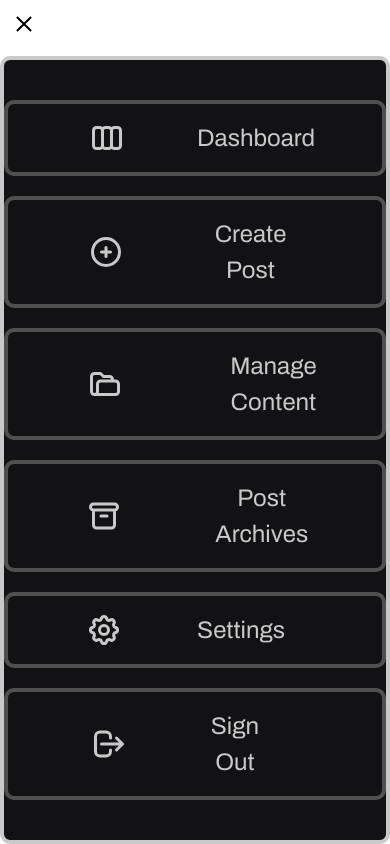
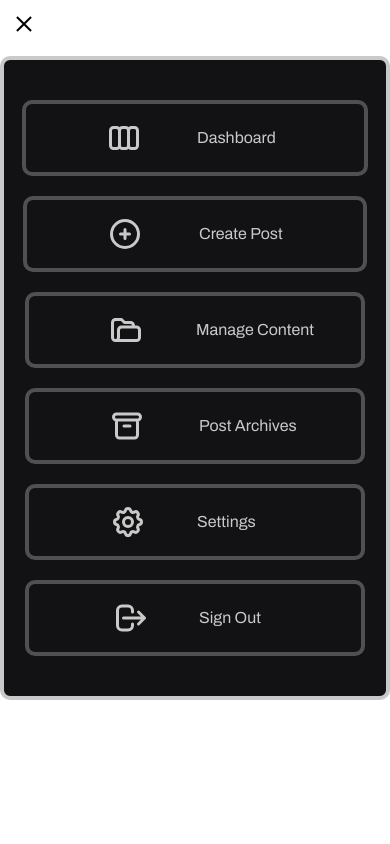
Before and after one commit to judgemongcal/se-becarios-cms, a React (Vite) app in the folder becarios-admin/: page / in a window 390 px wide. Both pictures are taken after a click on the button 24 px from the left and 24 px from the top of the page. Built offline with nearby package versions, Linux system fonts and the light colour scheme; some icons are missing.

Commit message:
added responsive styling for NavBarMobile

```diff
--- a/becarios-admin/src/App.jsx
+++ b/becarios-admin/src/App.jsx
@@ -22,6 +22,7 @@ function App() {
     // <NavBar />
     <>
       <NavBarMobile />
+      {/* <NavBar /> */}
       <Login />
     </>
   );
--- a/becarios-admin/src/components/global/NavBarMobile.jsx
+++ b/becarios-admin/src/components/global/NavBarMobile.jsx
@@ -29,7 +29,7 @@ function NavBarMobile() {
           animate={{ opacity: 1 }}
           exit={{ opacity: 0 }}
           transition={{ duration: 0.2 }}
-          className="shadow-4xl bg-brand-black rounded-10 fixed left-0 right-0 top-[3.5rem] flex flex-col items-center gap-5 border-4 border-b-white/20 py-10 pt-10 text-[#c9c9c9]"
+          className="shadow-4xl bg-brand-black rounded-10 fixed left-0 right-0 top-[3.5rem] flex flex-col items-center gap-5 border-4 border-b-white/20 py-10 pt-10 text-[1rem] text-[#c9c9c9] md:text-[1.25rem]"
         >
           <motion.button
             initial={{ scale: 0, opacity: 0 }}
@@ -40,10 +40,10 @@ function NavBarMobile() {
               damping: 20,
               delay: 0.1 + 1 / 10,
             }}
-            className="dashboard hover:fill-brand-yellow hover:text-brand-yellow hover:border-brand-yellow border-brand-gray rounded-10 grid grid-cols-2 items-center gap-5 border-4 px-[5.55rem] py-4"
+            className="dashboard hover:fill-brand-yellow hover:text-brand-yellow hover:border-brand-yellow border-brand-gray rounded-10 grid grid-cols-2 items-center gap-5 border-4 px-[5.5rem] py-4"
           >
             <HiOutlineViewBoards className=" -ml-2 h-auto w-[36px]" />
-            <p className="-ml-2 text-[1.5rem]">Dashboard</p>
+            <p className="-ml-2 ">Dashboard</p>
           </motion.button>
           <motion.button
             initial={{ scale: 0, opacity: 0 }}
@@ -54,10 +54,10 @@ function NavBarMobile() {
               damping: 20,
               delay: 0.2 + 1 / 10,
             }}
-            className="create-post  hover:fill-brand-yellow hover:text-brand-yellow hover:border-brand-yellow border-brand-gray rounded-10 grid grid-cols-2 items-center gap-2 border-4 px-20 py-4"
+            className="create-post  hover:fill-brand-yellow hover:text-brand-yellow hover:border-brand-yellow border-brand-gray rounded-10 grid grid-cols-2 items-center gap-2 border-4 px-[5rem] py-4"
           >
             <HiOutlinePlusCircle className=" h-auto w-[36px]" />
-            <p className="text-[1.5rem]">Create Post</p>
+            <p className=" ">Create Post</p>
           </motion.button>
           <motion.button
             initial={{ scale: 0, opacity: 0 }}
@@ -68,10 +68,10 @@ function NavBarMobile() {
               damping: 20,
               delay: 0.3 + 1 / 10,
             }}
-            className="manage-content hover:text-brand-yellow hover:border-brand-yellow border-brand-gray rounded-10 grid grid-cols-2 items-center gap-0.5 border-4 px-[1.95rem] py-4"
+            className="manage-content hover:text-brand-yellow hover:border-brand-yellow border-brand-gray rounded-10 grid grid-cols-2 items-center gap-0.5 border-4 px-[2.95rem] py-4 md:px-[2.6rem]"
           >
-            <HiOutlineFolderOpen className="ml-12 h-auto w-[36px]" />
-            <p className="text-[1.5rem]">Manage Content</p>
+            <HiOutlineFolderOpen className="ml-8 h-auto w-[36px] md:ml-10" />
+            <p className="">Manage Content</p>
           </motion.button>
           <motion.button
             initial={{ scale: 0, opacity: 0 }}
@@ -82,10 +82,10 @@ function NavBarMobile() {
               damping: 20,
               delay: 0.4 + 1 / 10,
             }}
-            className="post-archives hover:text-brand-yellow hover:border-brand-yellow border-brand-gray rounded-10 grid grid-cols-2 items-center gap-2 border-4 px-[3.6rem] py-4"
+            className="post-archives hover:text-brand-yellow hover:border-brand-yellow border-brand-gray rounded-10 grid grid-cols-2 items-center gap-2 border-4 px-[4rem] py-4"
           >
-            <HiOutlineArchive className="ml-5 h-auto w-[36px]" />
-            <p className="text-[1.5rem]">Post Archives</p>
+            <HiOutlineArchive className="ml-4 h-auto w-[36px] md:ml-4" />
+            <p className="">Post Archives</p>
           </motion.button>
           <motion.button
             initial={{ scale: 0, opacity: 0 }}
@@ -96,10 +96,10 @@ function NavBarMobile() {
               damping: 20,
               delay: 0.5 + 1 / 10,
             }}
-            className="settings  hover:text-brand-yellow hover:border-brand-yellow border-brand-gray rounded-10 grid grid-cols-2 items-center gap-7 border-4 px-[7.35rem] py-4"
+            className="settings  hover:text-brand-yellow hover:border-brand-yellow border-brand-gray rounded-10 grid grid-cols-2 items-center gap-7 border-4 px-[6.6rem] py-4 md:px-[7.15rem]"
           >
-            <HiOutlineCog className=" -ml-10 h-auto w-[36px]" />
-            <p className="-ml-3 text-[1.5rem]">Settings</p>
+            <HiOutlineCog className=" -ml-6 h-auto w-[36px] md:-ml-9" />
+            <p className="-ml-3">Settings</p>
           </motion.button>
           <motion.button
             initial={{ scale: 0, opacity: 0 }}
@@ -110,12 +110,10 @@ function NavBarMobile() {
               damping: 20,
               delay: 0.6 + 1 / 10,
             }}
-            className="sign-out hover:text-brand-red hover:border-brand-red border-brand-gray rounded-10 grid grid-cols-2 items-center gap-7 border-4 px-[6.95rem] py-4"
+            className="sign-out hover:text-brand-red hover:border-brand-red border-brand-gray rounded-10 grid grid-cols-2 items-center gap-7 border-4 px-[6.25rem] py-4 md:px-[6.8rem]"
           >
-            <HiOutlineLogout className="-ml-7 h-auto w-[36px]" />
-            <p className="-ml-2.5 text-[1.5rem]">
-              Sign Out
-            </p>
+            <HiOutlineLogout className="-ml-4 h-auto w-[36px] md:-ml-6" />
+            <p className="-ml-2.5 ">Sign Out</p>
           </motion.button>
         </motion.div>
       )}
```
Also changed, not shown: becarios-admin/src/components/global/NavBar.jsx (+7 -0 lines).
